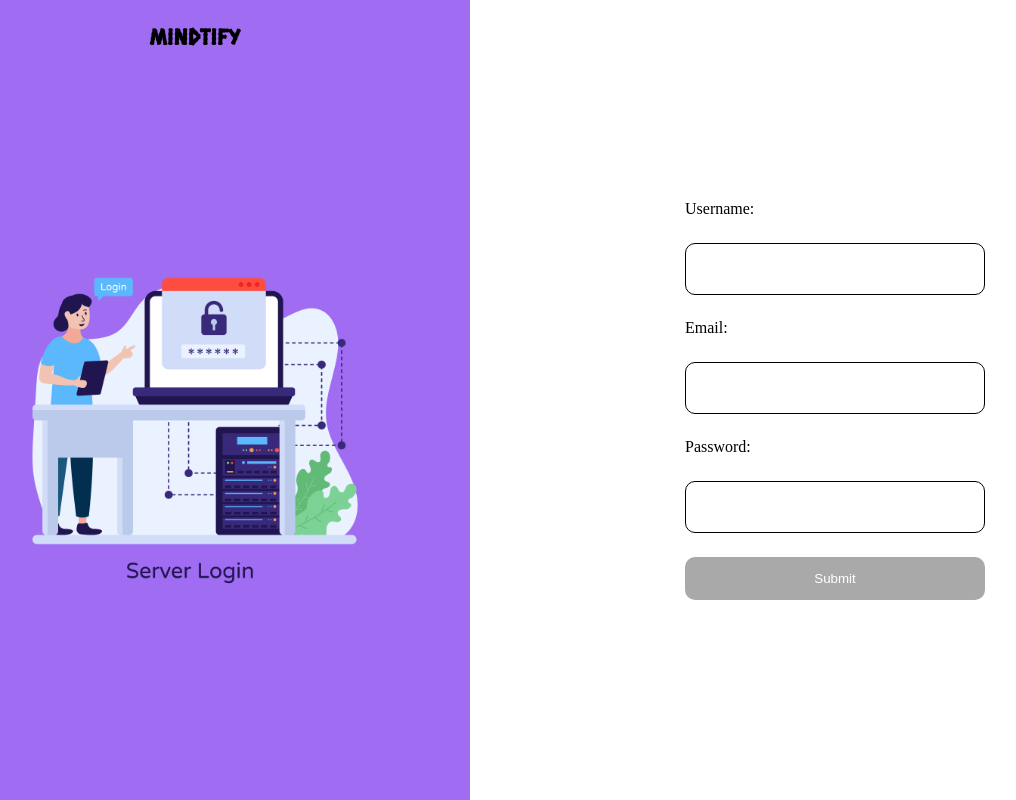
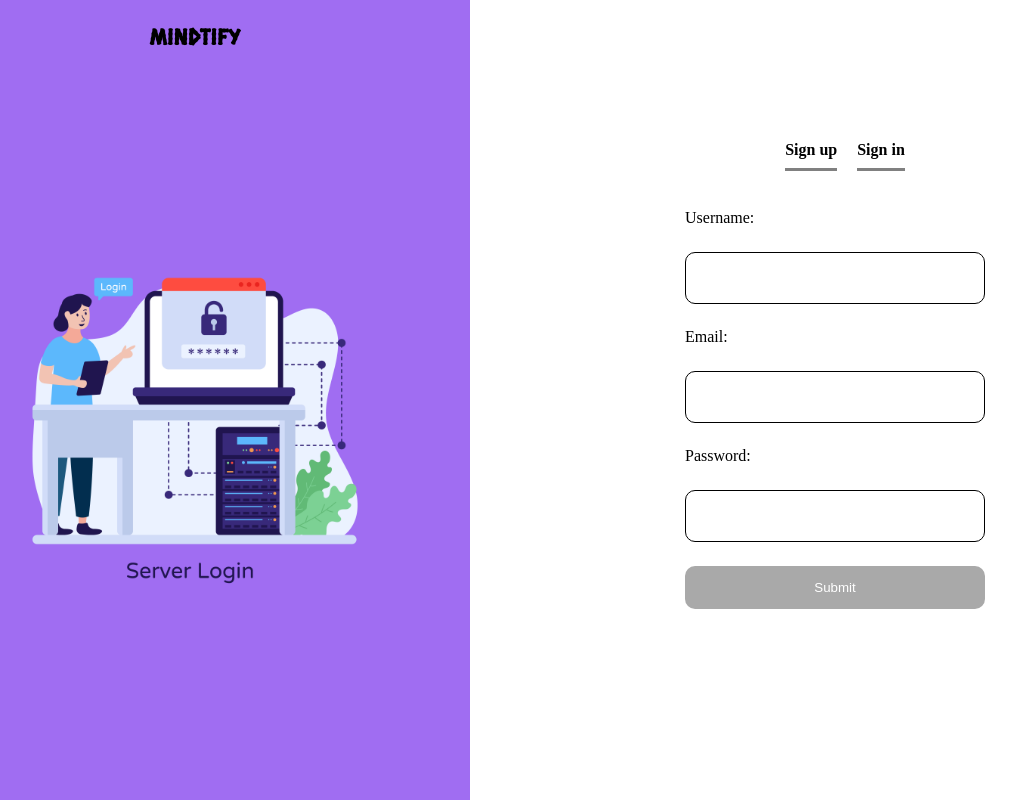
Before and after one commit to g1Den1s-it/mindtify_frontend, a React (Create React App) app: page /sign-up in a window 1280 px wide. Shown: the whole page, without its empty margins (80-1096 px from the left). Built offline with nearby package versions, Linux system fonts and the light colour scheme.

Commit message:
added links

```diff
--- a/src/pages/signUp/signUp.css
+++ b/src/pages/signUp/signUp.css
@@ -29,10 +29,25 @@
 .sign-up__wrapper{
     flex: 1;
     display: flex;
+    flex-direction: column;
     justify-content: center;
     align-items: center;
 }
-
+.page-link_a{
+    color:black;
+    font-weight: bold;
+    border-bottom: 3px gray solid;
+    text-decoration: none;
+    margin-left: 20px;
+    transition: 0.4s;
+    padding-bottom: 10px;
+}
+.page-link_a:hover{
+    border-bottom: 3px #57D38C solid;
+}
+.current-page{
+     border-bottom: 3px #57D38C solid;
+}
 @media (max-width: 956px) {
     .sign-up__wrapper{
         flex-direction: column;
--- a/src/pages/signUp/signUp.js
+++ b/src/pages/signUp/signUp.js
@@ -1,13 +1,13 @@
 import "./signUp.css"
 import {SignUpForm} from "../../modules";
 import {Logo} from "../../ui";
+import {Link, useLocation} from "react-router-dom";
 
 const SignUp = () =>{
     const loginImage = "/login/login.png";
-
+    const location = useLocation();
     return(
         <div className="sign-up">
-
             <div className="sign-up__holder">
                 <div className="sign-up__holder_wrapper">
                     <Logo url="/">Mindtify</Logo>
@@ -18,6 +18,10 @@ const SignUp = () =>{
                 <div className="sign-up__logo">
                     <Logo url="/">Mindtify</Logo>
                 </div>
+                <div className="page-link">
+                    <Link className={`page-link_a ${location.pathname === "/sign-up/" ? "current-page": ""}`} to="/sign-up/">Sign up</Link>
+                    <Link className={`page-link_a ${location.pathname === "/login/" ? "current-page": ""}`} to="/login/">Sign in</Link>
+                </div>
                 <SignUpForm/>
             </div>
         </div>
```
